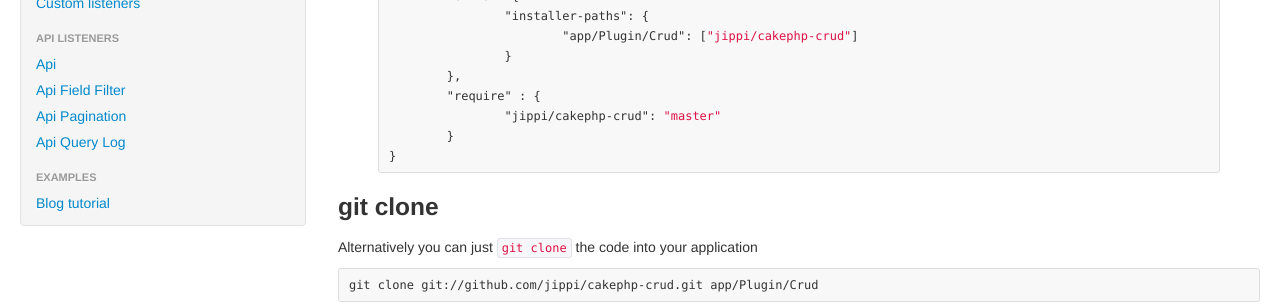
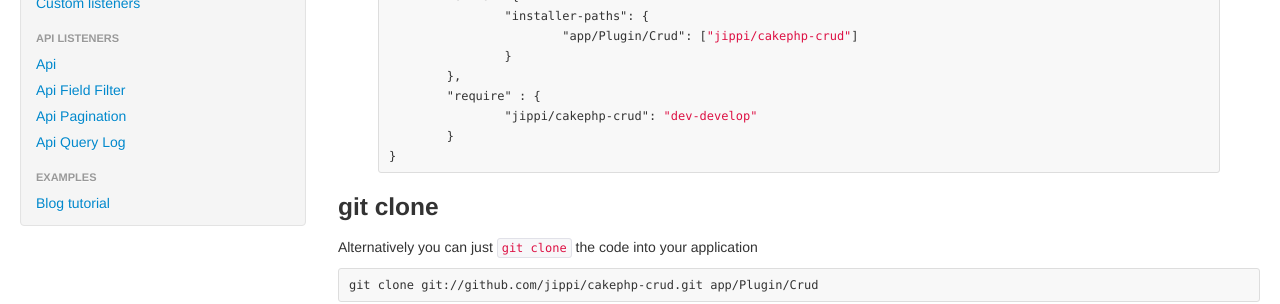
Before and after one commit to FriendsOfCake/crud, a Jekyll site: the page built from docs/installation.md, in a window 1280 px wide and 900 px high, scrolled down 415 px. Shown: the part 151-455 px from the top of the window. Built offline with Jekyll 4.4.1, drawn with Linux system fonts in a browser that asks for light colours; nearby versions of some CDN libraries.

Commit message:
The only valid composer tag right now is dev-develop

```diff
--- a/docs/installation.md
+++ b/docs/installation.md
@@ -23,7 +23,7 @@ The recommended installation method for this plugin is by using composer. Just a
 		}
 	},
 	"require" : {
-		"jippi/cakephp-crud": "master"
+		"jippi/cakephp-crud": "dev-develop"
 	}
 }
 {% endhighlight %}
```
